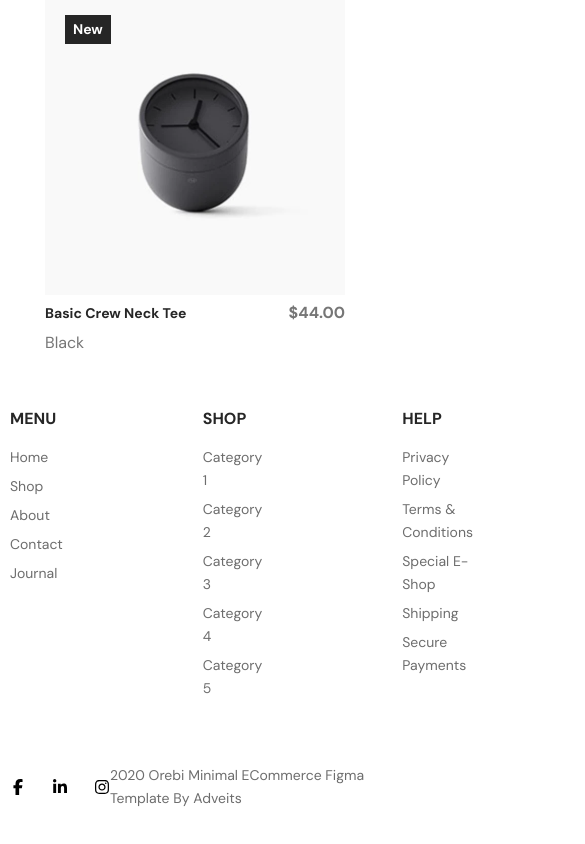
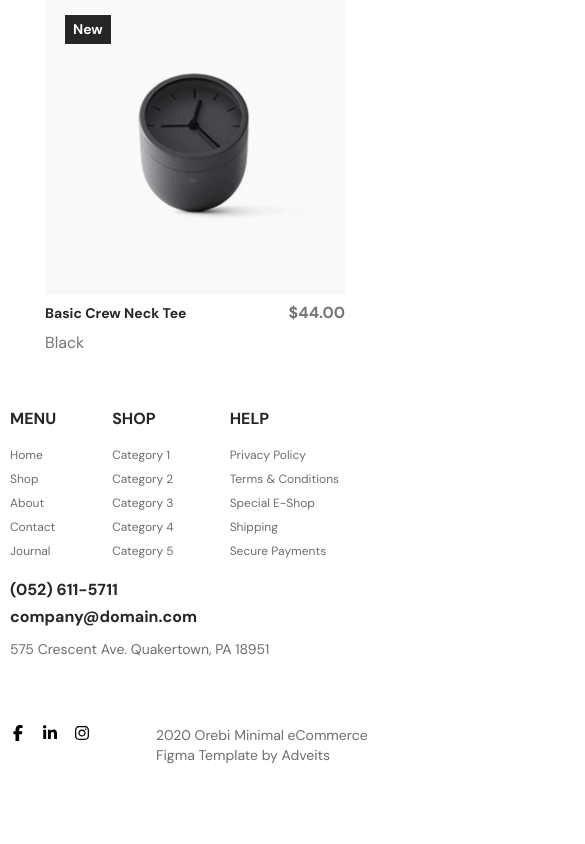
Before and after one commit to mnosumon/orebe, a React (Vite) app: page / in a window 390 px wide. Shown: the part 4931-5775 px from the top of the page, 585 px wide, since content can reach past the window. After the commit the page ends 5752 px from the top, so only its background shows below. Built offline with nearby package versions, Linux system fonts and the light colour scheme.

Commit message:
footer responsive done

```diff
--- a/src/compnents/layouts/Footer.jsx
+++ b/src/compnents/layouts/Footer.jsx
@@ -13,8 +13,8 @@ const Footer = () => {
     <section>
       <Container>
         <div className="mb-14">
-          <div className="flex gap-64">
-            <div className="flex gap-[140px]">
+          <div className="flex sm:gap-7 md:gap-20 lg:gap-36 xl:gap-64">
+            <div className="flex flex-wrap sm:flex-nowrap sm:gap-x-12  gap-x-14 gap-y-4  md:gap-8 lg:gap-24 xl:gap-[140px]">
               <div className="">
                 <H5 content="menu" className="uppercase" />
                 <div className="flex flex-col gap-[6px] mt-4">
@@ -27,7 +27,7 @@ const Footer = () => {
               </div>
               <div className="">
                 <H5 content="SHOP" className="uppercase" />
-                <div className="flex flex-col gap-[6px] mt-4">
+                <div className="flex flex-col gap-[6px] mt-4 md:w-[62px] lg:min-w-[72px]">
                   <AncorForFooter to="#" content="Category 1" />
                   <AncorForFooter to="#" content="Category 2" />
                   <AncorForFooter to="#" content="Category 3" />
@@ -37,7 +37,7 @@ const Footer = () => {
               </div>
               <div className="">
                 <H5 content="help" className="uppercase" />
-                <div className="flex flex-col gap-[6px] mt-4">
+                <div className="flex flex-col gap-[6px] mt-4 md:w-[114px] lg:min-w-32">
                   <AncorForFooter to="#" content="Privacy Policy" />
                   <AncorForFooter to="#" content="Terms & Conditions" />
                   <AncorForFooter to="#" content="Special E-shop" />
@@ -49,20 +49,20 @@ const Footer = () => {
                 <article className='font-dm font-bold text-primary leading-[27px]'>
                   (052) 611-5711 <br/> company@domain.com
                 </article>
-                <span className='text-sm font-dm leading-praimary text-[#6D6D6D] font-norma mt-4 inline-block'>575 Crescent Ave. Quakertown, PA 18951</span>
+                <span className='text-sm font-dm leading-praimary text-[#6D6D6D] font-norma mt-2 inline-block lg:w-auto'>575 Crescent Ave. Quakertown, PA 18951</span>
             </div>
             </div>
-            <div className="w-[121px] h-[26px] overflow-hidden">
+            <div className="w-[121px] h-[26px] overflow-hidden md:block hidden">
               <Image sourc={FooterLogo} alt="Footer Logo"/>
             </div>
           </div>
-        <div className="mt-16 flex justify-between">
-          <div className="flex gap-[26px] items-center">
+        <div className="mt-16 flex justify-between items-start">
+          <div className="flex gap-4 md:gap-[26px] items-center">
             <FaFacebookF className='text-base' />
             <FaLinkedinIn className='text-base' />
             <FaInstagram className='text-base' />
           </div>
-          <AncorForFooter content="2020 Orebi Minimal eCommerce Figma Template by Adveits" />
+          <p className='text-sm font-dm md:leading-praimary text-[#6D6D6D] font-normal w-56 sm:w-auto'>2020 Orebi Minimal eCommerce Figma Template by Adveits</p>
         </div>
         </div>
       </Container>
--- a/src/compnents/utilities/AncorForFooter.jsx
+++ b/src/compnents/utilities/AncorForFooter.jsx
@@ -3,7 +3,7 @@ import { Link } from 'react-router-dom'
 
 const AncorForFooter = ({to, content}) => {
   return (
-    <Link to={to} className='text-sm font-dm leading-praimary text-[#6D6D6D] font-normal inline-block capitalize'>{content}</Link>
+    <Link to={to} className='text-[12px] lg:text-sm font-dm md:leading-praimary text-[#6D6D6D] font-normal inline-block capitalize'>{content}</Link>
   )
 }
 
```
